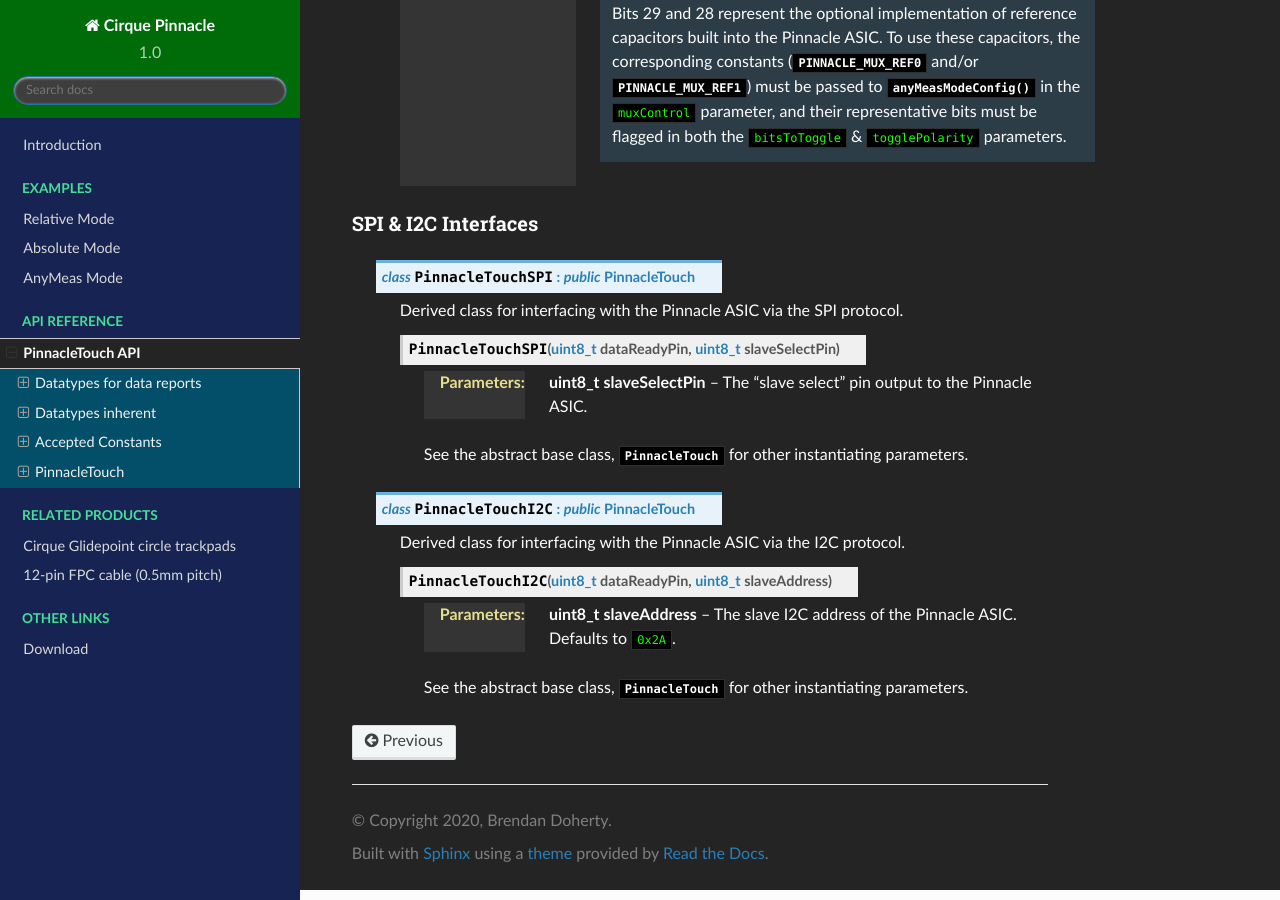
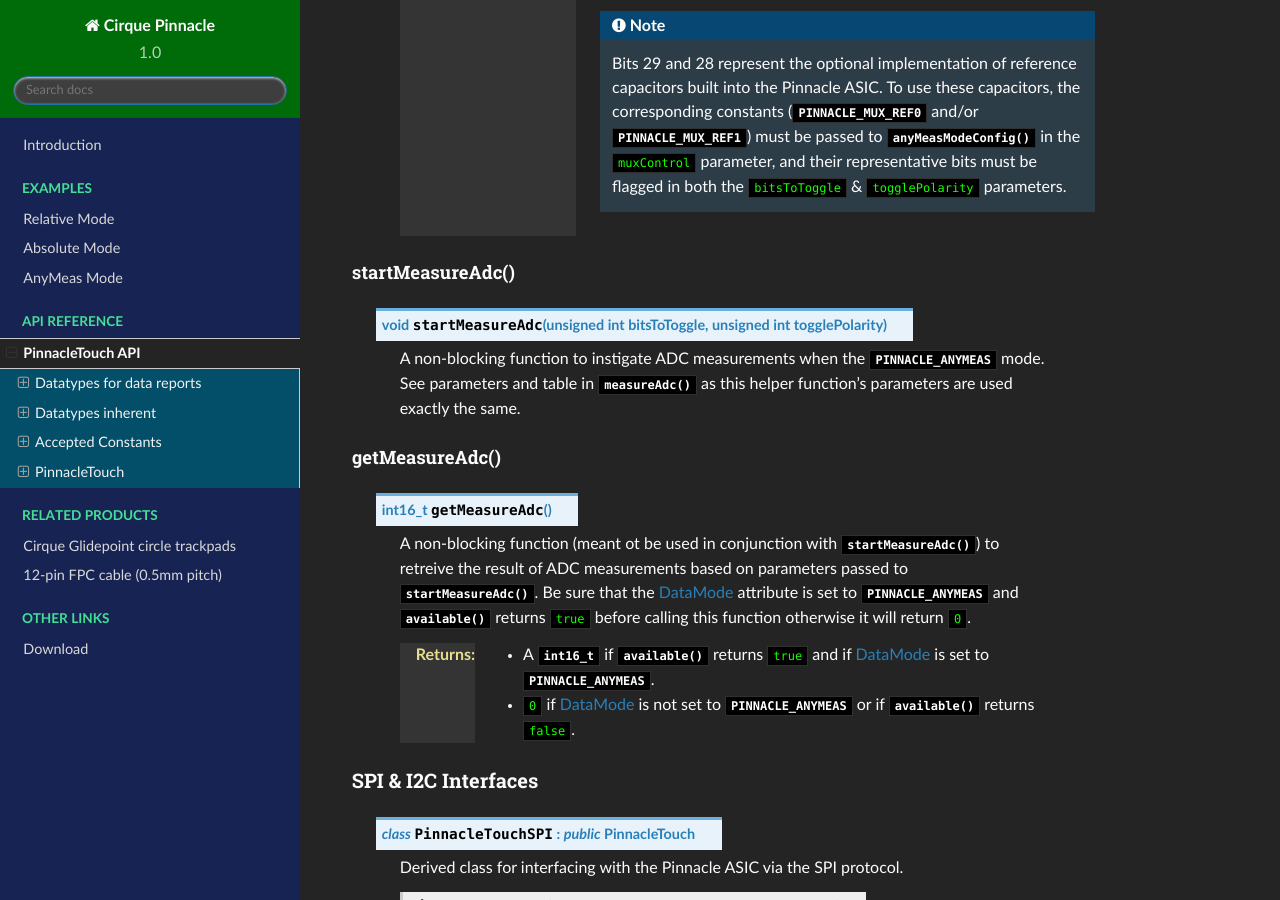
Before and after one commit to 2bndy5/CirquePinnacle, a Sphinx documentation site: the page built from docs/api.rst, in a window 1280 px wide and 900 px high, scrolled down 15571 px. Built offline with Sphinx 7.4.7 and the Read the Docs theme 2.0.0, drawn with Linux system fonts in a browser that asks for light colours; some of the changed text lies outside the part shown.

Commit message:
broke out non-blocking helpers from measureAdc()

```diff
--- a/docs/api.rst
+++ b/docs/api.rst
@@ -620,15 +620,18 @@
                :cpp:func:`measureADC()` as the Pinnacle requires about 300 milliseconds to wake
                up.
 
-measure_adc()
+measureAdc()
 ^^^^^^^^^^^^^^^^^^^^^^^
 
-   .. cpp:function:: int16_t measureADC(unsigned int bitsToToggle, unsigned int togglePolarity)
+   .. cpp:function:: int16_t measureAdc(unsigned int bitsToToggle, unsigned int togglePolarity)
 
       This function instigates and returns the measurement (a signed short integer) from the
       Pinnacle ASIC's ADC (Analog to Digital Converter) matrix (only applies to AnyMeas mode).
-      Be sure to set the `DataMode`_ attribute to :cpp:var:`PINNACLE_ANYMEAS` before calling
-      this function otherwise it will do nothing and return ``0``.
+      Internally, this function uses the non-blocking helper functions
+      :cpp:func:`startMeasureAdc()` and :cpp:func:`getMeasureAdc()`, but blocks until ADC
+      measurements are completed. Be sure to set the `DataMode`_ attribute to
+      :cpp:var:`PINNACLE_ANYMEAS` before calling this function otherwise it will do nothing and
+      return ``0``.
 
       :param int bitsToToggle: This 4-byte integer specifies which bits the Pinnacle touch
          controller should toggle. A bit of ``1`` flags that bit for toggling, and a bit of
@@ -676,6 +679,32 @@
                :cpp:func:`anyMeasModeConfig()` in the ``muxControl`` parameter, and their representative
                bits must be flagged in both the ``bitsToToggle`` & ``togglePolarity`` parameters.
 
+startMeasureAdc()
+^^^^^^^^^^^^^^^^^^^^^^^^
+
+   .. cpp:function:: void startMeasureAdc(unsigned int bitsToToggle, unsigned int togglePolarity)
+
+      A non-blocking function to instigate ADC measurements when the  `PINNACLE_ANYMEAS`
+      mode. See parameters and table in :cpp:func:`measureAdc()` as this helper function's
+      parameters are used exactly the same.
+
+getMeasureAdc()
+^^^^^^^^^^^^^^^^^^^^^^^^
+
+   .. cpp:function:: int16_t getMeasureAdc()
+
+      A non-blocking function (meant ot be used in conjunction with
+      :cpp:func:`startMeasureAdc()`) to retreive the result of ADC measurements based on parameters
+      passed to :cpp:func:`startMeasureAdc()`. Be sure that the `DataMode`_ attribute is set to
+      :cpp:var:`PINNACLE_ANYMEAS` and :cpp:func:`available()` returns ``true`` before
+      calling this function otherwise it will return ``0``.
+
+      :Returns:
+         * A :cpp:type:`int16_t` if :cpp:func:`available()` returns ``true`` and if `DataMode`_ is
+           set to :cpp:var:`PINNACLE_ANYMEAS`.
+         * ``0`` if `DataMode`_ is not set to :cpp:var:`PINNACLE_ANYMEAS` or if
+           :cpp:func:`available()` returns ``false``.
+
 SPI & I2C Interfaces
 ********************
 
--- a/keywords.txt
+++ b/keywords.txt
@@ -79,4 +79,6 @@
 setAdcGain                  KEYWORD2
 tuneEdgeSensitivity         KEYWORD2
 anyMeasModeConfig           KEYWORD2
-measureADC                  KEYWORD2
+measureAdc                  KEYWORD2
+startMeasureAdc             KEYWORD2
+getMeasureAdc               KEYWORD2
```
Also changed, not shown: 2 other files.
